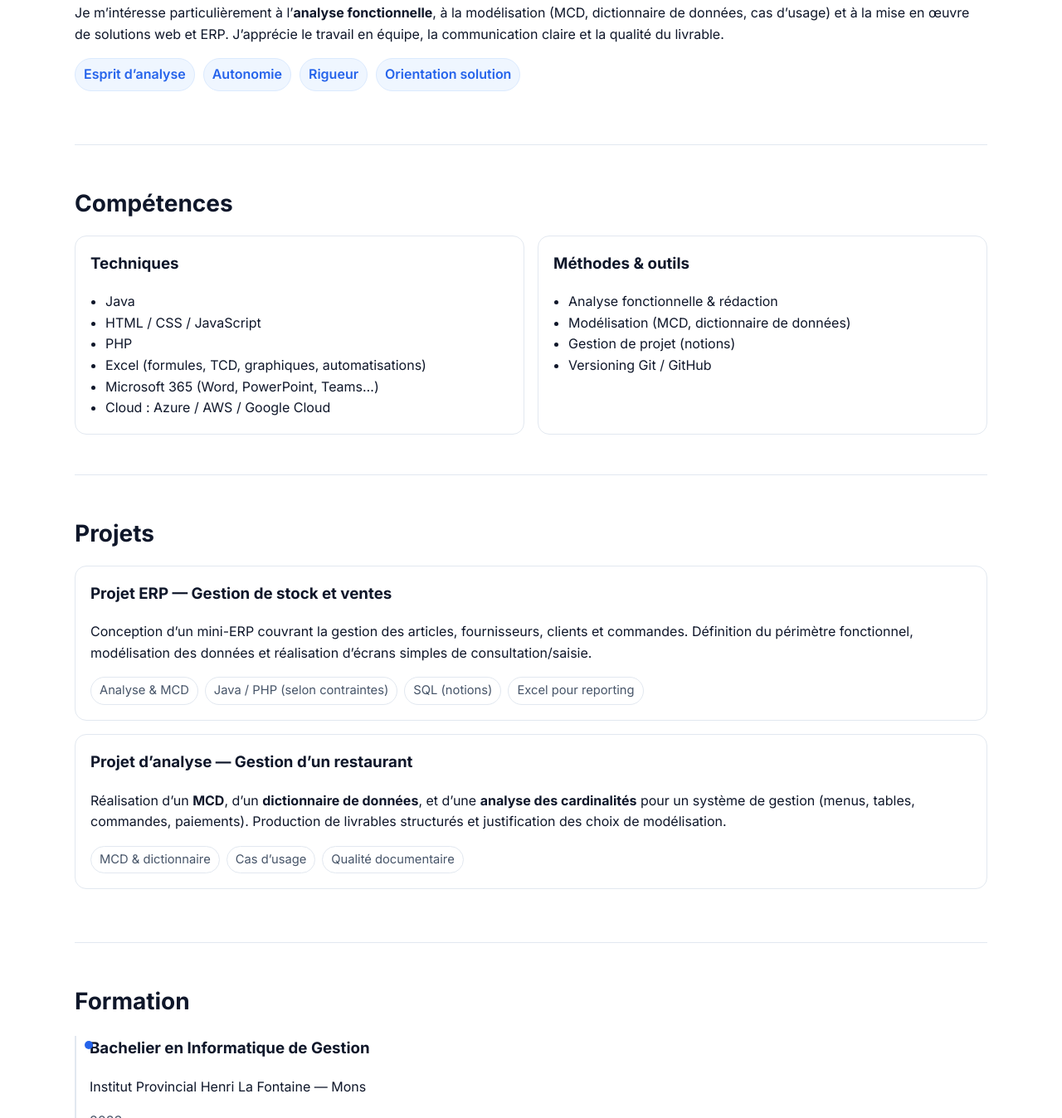
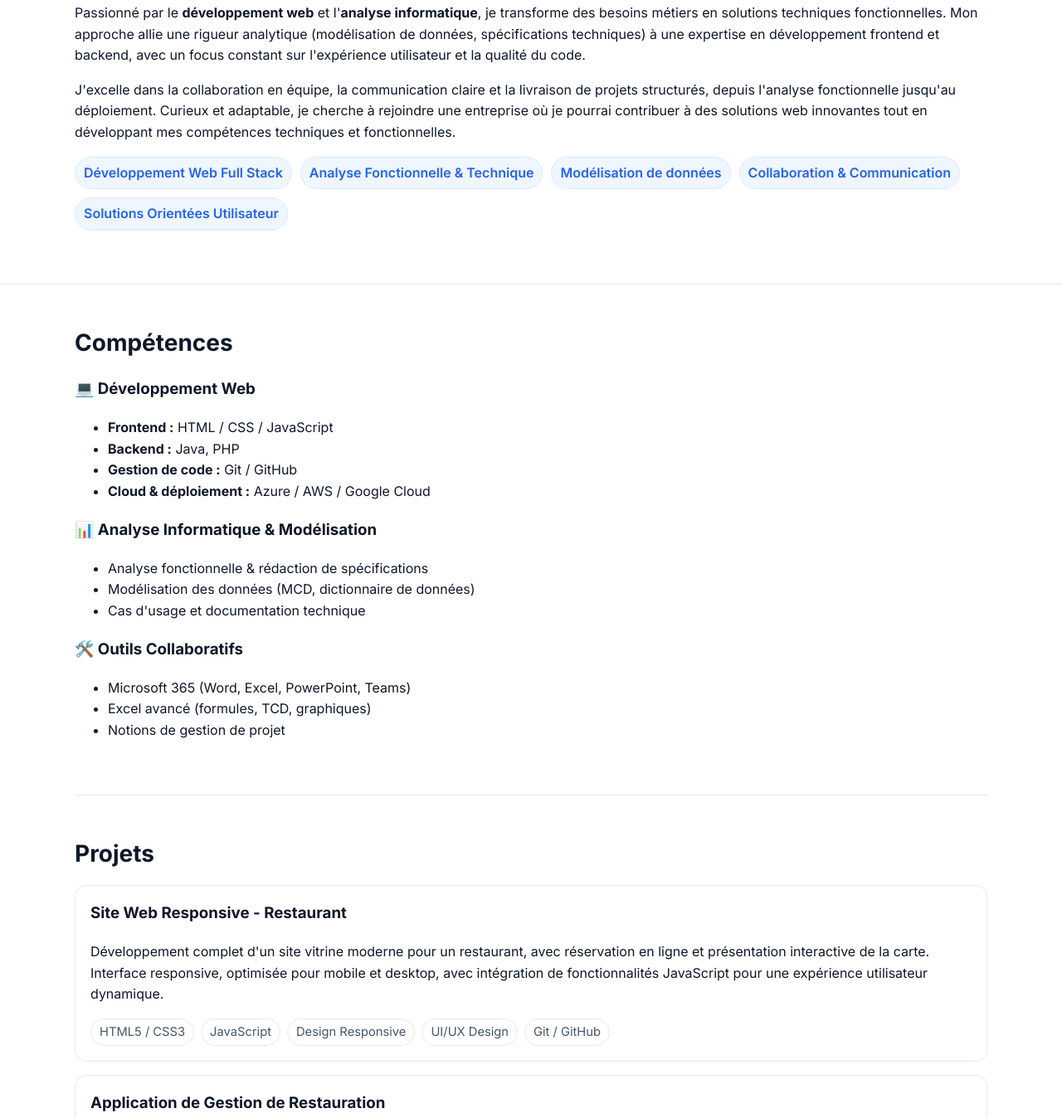
Before and after one commit to feubayvanjoel/portfolio, a plain HTML site: page index.html in a window 1280 px wide. Shown: the part 603-1951 px from the top of the page at 83% size. Drawn offline with Linux system fonts and the light colour scheme.

Commit message:
Update index.html

```diff
--- a/index.html
+++ b/index.html
@@ -39,7 +39,7 @@
           Étudiant en <strong>Informatique de Gestion</strong> à Mons, je suis passionné par la
           <strong>transformation numérique</strong> et l’optimisation des systèmes d’information.
           Curieux, rigoureux et orienté solution, je recherche un <strong>stage académique dès janvier 2026</strong>
-          afin de mettre mes compétences en <strong>analyse et développement</strong> au service d’une entreprise innovante.
+          afin de mettre mes compétences en <strong>développement et analyse</strong> au service d’une entreprise innovante.
           Mon objectif : contribuer à la <strong>digitalisation</strong> et à l’amélioration des <strong>processus métiers</strong>
           avec des solutions fiables et performantes.
         </p>
@@ -56,41 +56,60 @@
     <section id="apropos" class="section container">
       <h2>À propos</h2>
       <p>
-        Je m’intéresse particulièrement à l’<strong>analyse fonctionnelle</strong>, à la modélisation
-        (MCD, dictionnaire de données, cas d’usage) et à la mise en œuvre de solutions web et ERP.
-        J’apprécie le travail en équipe, la communication claire et la qualité du livrable.
+        Passionné par le <strong>développement web</strong> et l'<strong>analyse informatique</strong>, je transforme des besoins métiers
+        en solutions techniques fonctionnelles. Mon approche allie une rigueur analytique (modélisation de données, spécifications techniques)
+        à une expertise en développement frontend et backend, avec un focus constant sur l'expérience utilisateur et la qualité du code.
+      </p>
+      <p>
+       J'excelle dans la collaboration en équipe, la communication claire et la livraison de projets structurés, depuis l'analyse fonctionnelle
+       jusqu'au déploiement. Curieux et adaptable, je cherche à rejoindre une entreprise où je pourrai contribuer à des solutions web innovantes
+       tout en développant mes compétences techniques et fonctionnelles.
      </p>
      <ul class="badges">
-        <li>Esprit d’analyse</li>
-        <li>Autonomie</li>
-        <li>Rigueur</li>
-        <li>Orientation solution</li>
+        <li>Développement Web Full Stack</li>
+        <li>Analyse Fonctionnelle & Technique</li>
+        <li>Modélisation de données</li>
+        <li>Collaboration & Communication</li>
+        <li>Solutions Orientées Utilisateur</li>
      </ul>
     </section>
 
     <!-- COMPÉTENCES -->
-    <section id="competences" class="section container">
+    <section id="skills" class="section">
+     <div class="container">
       <h2>Compétences</h2>
-      <div class="grid-2">
-        <div class="card">
-          <h3>Techniques</h3>
-          <ul class="list">
-            <li>Java</li>
-            <li>HTML / CSS / JavaScript</li>
-            <li>PHP</li>
-            <li>Excel (formules, TCD, graphiques, automatisations)</li>
-            <li>Microsoft 365 (Word, PowerPoint, Teams…)</li>
-            <li>Cloud : Azure / AWS / Google Cloud</li>
+      <div class="skills-grid">
+
+        <!-- Développement Web -->
+        <div class="skill-category">
+         <h3>💻 Développement Web</h3>
+         <ul>
+          <li><strong>Frontend :</strong> HTML / CSS / JavaScript</li>
+          <li><strong>Backend :</strong> Java, PHP</li>
+          <li><strong>Gestion de code :</strong> Git / GitHub</li>
+          <li><strong>Cloud & déploiement :</strong> Azure / AWS / Google Cloud</li>
          </ul>
         </div>
-        <div class="card">
-          <h3>Méthodes & outils</h3>
-          <ul class="list">
-            <li>Analyse fonctionnelle & rédaction</li>
-            <li>Modélisation (MCD, dictionnaire de données)</li>
-            <li>Gestion de projet (notions)</li>
-            <li>Versioning Git / GitHub</li>
+
+        <!-- Analyse Informatique -->
+        <div class="skill-category">
+         <h3>📊 Analyse Informatique & Modélisation</h3>
+         <ul>
+          <li>Analyse fonctionnelle & rédaction de spécifications</li>
+          <li>Modélisation des données (MCD, dictionnaire de données)</li>
+          <li>Cas d'usage et documentation technique</li>
          </ul>
+        </div>
+
+        <!-- Outils Collaboratifs -->
+        <div class="skill-category">
+         <h3>🛠️ Outils Collaboratifs</h3>
+         <ul>
+          <li>Microsoft 365 (Word, Excel, PowerPoint, Teams)</li>
+          <li>Excel avancé (formules, TCD, graphiques)</li>
+          <li>Notions de gestion de projet</li>
+         </ul>
+        </div>
       </div>
      </div>
     </section>
@@ -98,36 +117,56 @@
     <!-- PROJETS -->
     <section id="projets" class="section container">
      <h2>Projets</h2>
-
      <article class="project">
       <div class="project-body">
-          <h3>Projet ERP — Gestion de stock et ventes</h3>
+        <h3>Site Web Responsive - Restaurant</h3>
         <p>
-            Conception d’un mini-ERP couvrant la gestion des articles, fournisseurs, clients et commandes.
-            Définition du périmètre fonctionnel, modélisation des données et réalisation d’écrans simples
-            de consultation/saisie.
+         Développement complet d'un site vitrine moderne pour un restaurant, avec réservation en ligne et présentation interactive de la carte.
+         Interface responsive, optimisée pour mobile et desktop, avec intégration de fonctionnalités JavaScript pour une expérience utilisateur dynamique.
         </p>
         <ul class="tags">
-            <li>Analyse & MCD</li>
-            <li>Java / PHP (selon contraintes)</li>
-            <li>SQL (notions)</li>
-            <li>Excel pour reporting</li>
+         <li>HTML5 / CSS3</li>
+         <li>JavaScript</li>
+         <li>Design Responsive</li>
+         <li>UI/UX Design</li>
+         <li>Git / GitHub</li>
         </ul>
       </div>
      </article>
 
      <article class="project">
       <div class="project-body">
-          <h3>Projet d’analyse — Gestion d’un restaurant</h3>
+       <h3>Application de Gestion de Restauration</h3>
        <p>
-            Réalisation d’un <strong>MCD</strong>, d’un <strong>dictionnaire de données</strong>, et d’une
-            <strong>analyse des cardinalités</strong> pour un système de gestion (menus, tables, commandes,
-            paiements). Production de livrables structurés et justification des choix de modélisation.
+        Application web complète pour la gestion d'un restaurant : prise de commandes en ligne, suivi des tables, gestion des stocks et reporting.
+        Analyse fonctionnelle poussée avec modélisation des données (MCD) et développement d'interface adaptée au métier de la restauration.
        </p>
        <ul class="tags">
-            <li>MCD & dictionnaire</li>
-            <li>Cas d’usage</li>
-            <li>Qualité documentaire</li>
+        <li>PHP</li>
+        <li>MySQL</li>
+        <li>JavaScript</li>
+        <li>Analyse Fonctionnelle</li>
+        <li>Modélisation MCD</li>
+        <li>Interface Utilisateur</li>
+       </ul>
+      </div>
+     </article>
+
+     <article class="project">
+      <div class="project-body">
+       <h3>Module ERP - Gestion de Stock et Ventes</h3>
+       <p>
+        Conception et développement d'un module ERP pour la gestion des articles, fournisseurs, clients et commandes.
+        Définition du périmètre fonctionnel, modélisation des données et réalisation d'écrans de consultation/saisie
+        avec validation des processus métiers.
+       </p>
+       <ul class="tags">
+        <li>Java</li>
+        <li>Analyse Métier</li>
+        <li>Modélisation de données</li>
+        <li>Cas d'usage</li>
+        <li>Excel (reporting)</li>
+        <li>Documentation technique</li>
        </ul>
       </div>
      </article>
```
Lines whose indentation alone changed are shown as unchanged.
